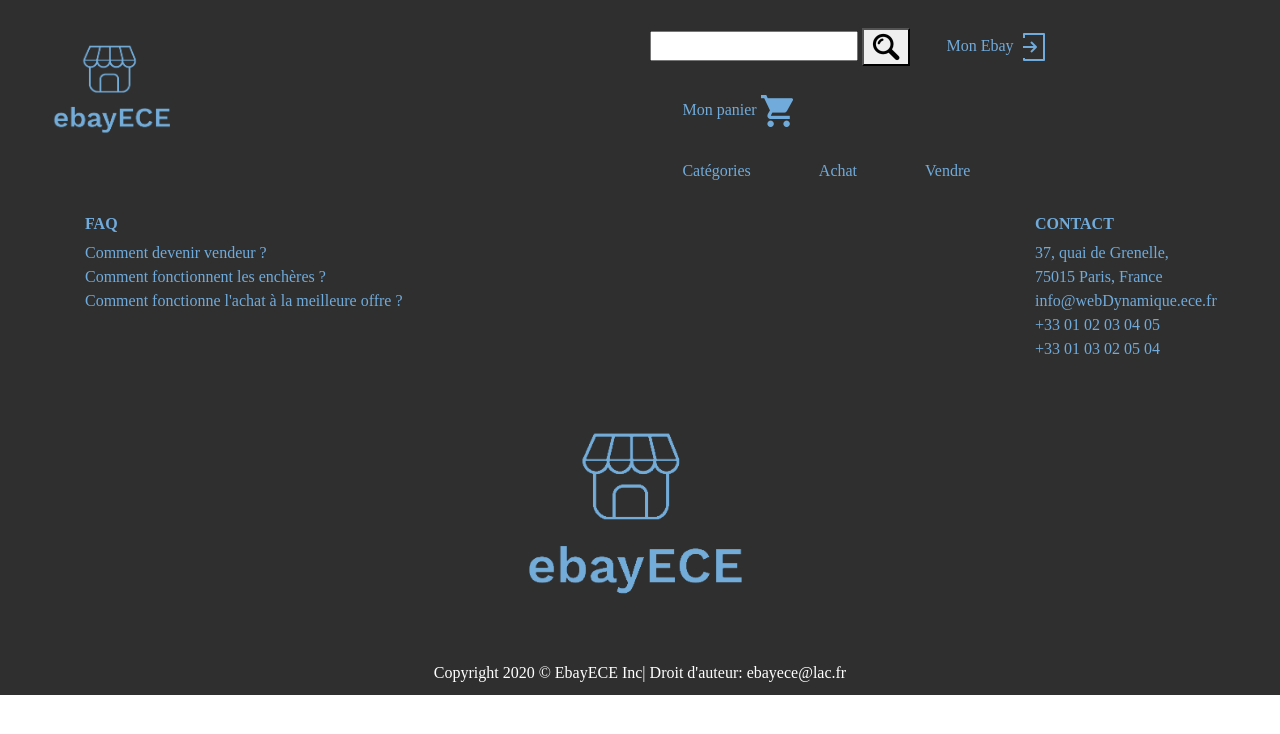
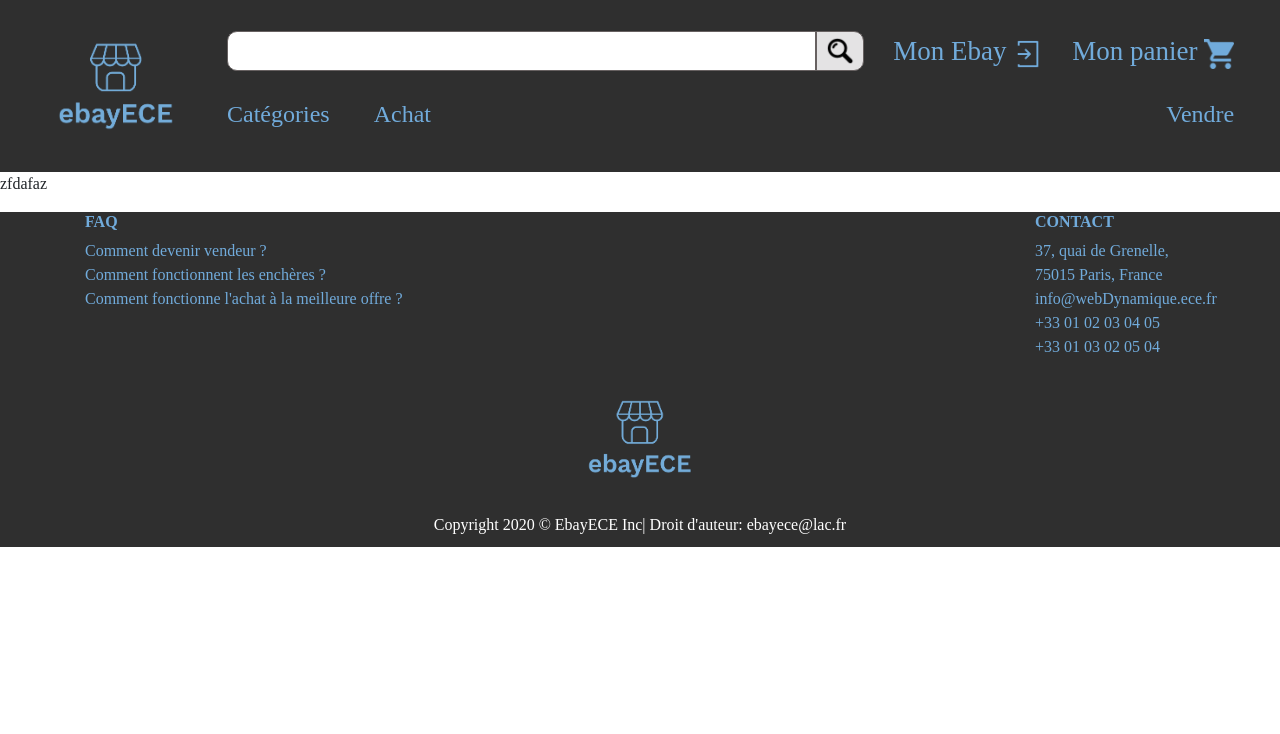
Before and after one commit to arlaty/ProjetPiscine, a PHP site: page / in a window 1280 px wide. Shown: the top 734 px of the page. Run offline with PHP 8.4, Linux system fonts and the light colour scheme.

Commit message:
Finalisation de la barre de nav + prob a 1230px

```diff
--- a/index.php
+++ b/index.php
@@ -12,7 +12,9 @@
 <body>
     <?php include("./modules/header.php"); ?>
     <div>
-
+        <p>
+            zfdafaz
+        </p>
     </div>
     <?php include("./modules/footer.php"); ?>
 </body>
--- a/style.css
+++ b/style.css
@@ -1,11 +1,5 @@
 body{
     font-family: Work Sans;
-}
-
-header{
-    display: flex;
-    background: #2f2f2f;
-    padding: 15px 45px;
 }
 
 ul {
@@ -14,41 +8,114 @@
     padding: 0;
 }
 
+header{
+    display: flex;
+    background: #2f2f2f;
+    padding: 0.9375em 2.8125em;
+}
+
+nav{
+    padding-left: 2.5em;
+    width: 88%;
+}
+
+header .logo{
+    height: 142px;
+}
+
+nav img{
+    width: 30px;
+}
+
+nav input{
+    width: 46vw;
+    height: 2.5em;
+    float: left;
+    border: 1px solid #676161;
+    border-radius: 10px 0px 0px 10px;
+}
+
+nav button{
+    width: 3.8vw;
+    height: 2.5em;
+    float: left;
+    background: #E4E3E4;
+    border: 1px solid #676161;
+    box-sizing: border-box;
+    border-radius: 0px 10px 10px 0px;
+}
+
+nav form{
+    display: inline;
+}
+
 nav li{
-    display: inline-block;
+    display: inline;
+    padding: 0;
 }
 
 nav ul li a {
     color: #71ABDB;
     text-decoration: none;
-    display: inline-block;
-    padding: 1em 2em;
+    display: inline;
 }
 
 nav ul li a:hover{
     color: #71ABDB;
+    text-decoration: none;
     background: rgb(65,73,78);
 }
 
-.logo{
-    width: 23%;
+.ligne1{
+    padding-top: 1em;
+    padding-bottom: 1em;
+}
+
+.ligne1 ul{
+    text-align: center;
+}
+
+.ligne1 a{
+    font-size: 27px;
+}
+
+.ligne1 li:nth-child(3){
+    float: right;
+}
+
+.ligne2{
+    padding-top: 0.5em;
+    padding-bottom: 1em;
+}
+
+.ligne2 a{
+    font-size: 24px;
+}
+
+.ligne2 li:nth-child(3){
+    float: right;
+}
+
+.ligne2 li:nth-child(2){
+    margin-left: 2.5em;
 }
 
 footer {
     background-color: #2F2F2F;
     color: #71ABDB;
 }
-footer .FAQ {
-}
-footer .Contact {
-    float :right;
-}
+
 footer img {
     display: block;
     margin-right: auto;
     margin-left: auto;
 }
+
 .footer-copyright {
     color: #fff;
     padding: 10px 0;
 }
+
+footer .logo{
+    width: 10vw;
+}
```
Also changed, not shown: icon/logo.png, modules/footer.php (indentation only).
